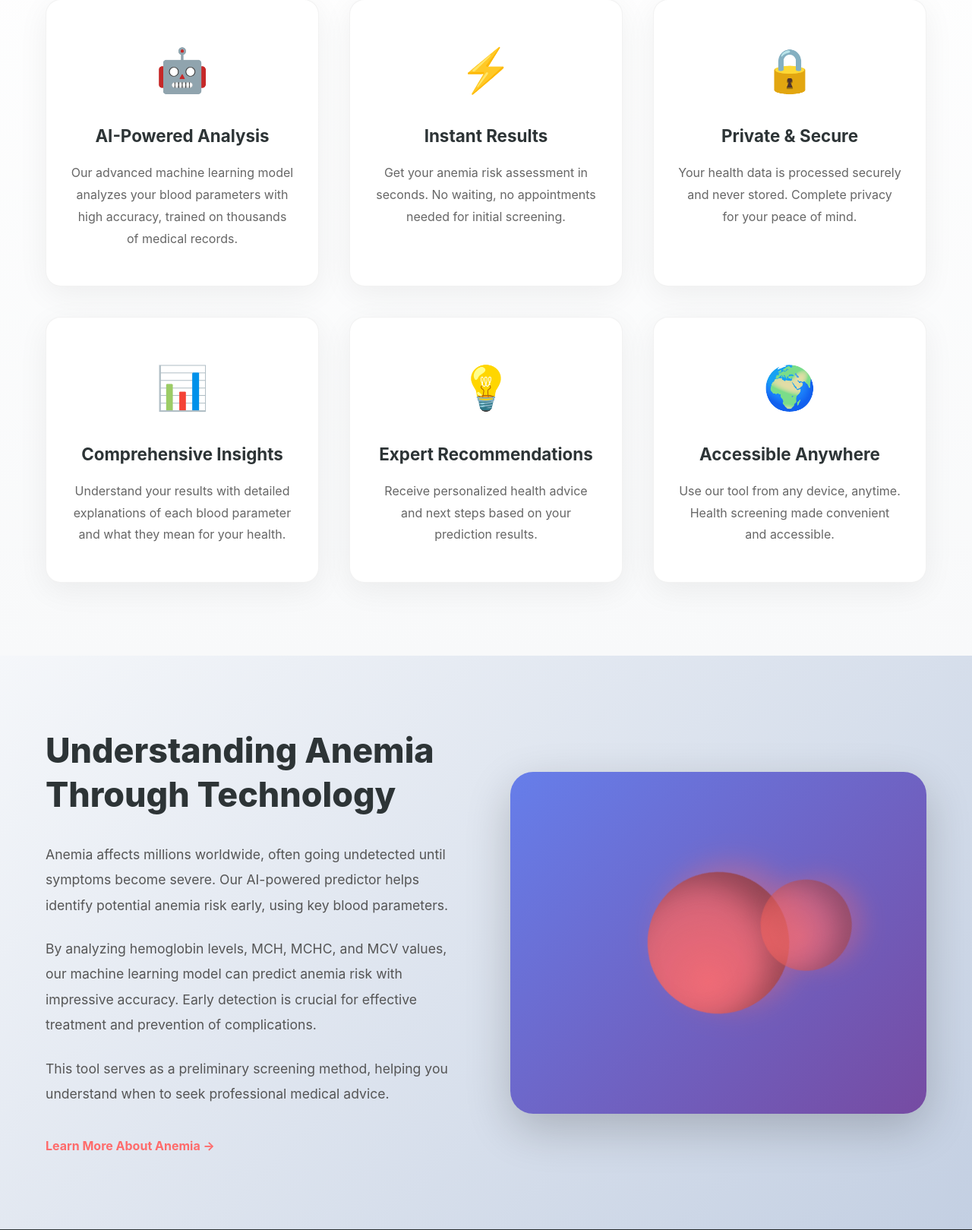
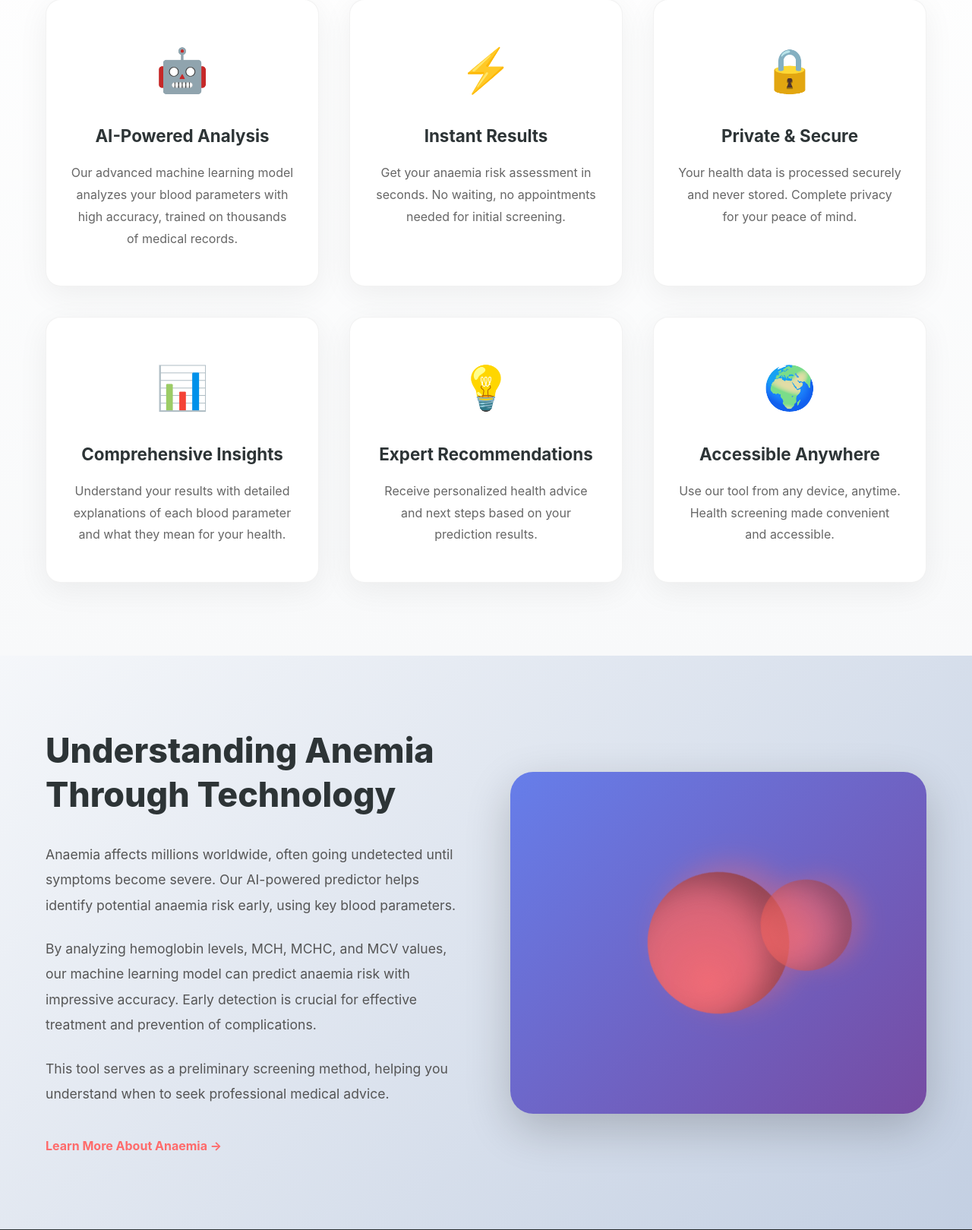
Before and after one commit to ghodkevrushabh/anaemia_sense, a Flask app: page / in a window 1280 px wide. Shown: the part 1055-2674 px from the top of the page at 76% size. Run offline with Flask 3, Linux system fonts and the light colour scheme; parts of the project's set-up code (start-up, migrations or seed data) failed here and were passed over.

Commit message:
improve the code

```diff
--- a/Desktop/Anaemia Sense/static/css/style.css
+++ b/Desktop/Anaemia Sense/static/css/style.css
@@ -124,7 +124,7 @@ body {
     justify-content: center;
     position: relative;
     overflow: hidden;
-    background: linear-gradient(135deg, #667eea 0%, #764ba2 100%);
+    background: url('rbcimage.jpeg') center/cover;
 }
 
 .hero::before {
@@ -134,8 +134,7 @@ body {
     left: 0;
     right: 0;
     bottom: 0;
-    background: url('/static/images/rbcimage.jpeg') center/cover;
-    opacity: 0.3;
+    background: rgba(0, 0, 0, 0.5);
     z-index: 1;
 }
 
@@ -145,7 +144,7 @@ body {
     left: 0;
     width: 100%;
     height: 100%;
-    background: linear-gradient(135deg, rgba(102, 126, 234, 0.9), rgba(118, 75, 162, 0.9));
+    background: linear-gradient(135deg, rgba(102, 126, 234, 0.75), rgba(118, 75, 162, 0.75));
     z-index: 2;
 }
 
--- a/Desktop/Anaemia Sense/templates/details.html
+++ b/Desktop/Anaemia Sense/templates/details.html
@@ -9,7 +9,7 @@
 <body>
     <nav class="navbar">
         <div class="nav-container">
-            <div class="logo">Anemia Sense</div>
+            <div class="logo">Anaemia Sense</div>
             <ul class="nav-menu">
                 <li><a href="/">Home</a></li>
                 <li><a href="/details" class="active">About</a></li>
@@ -38,7 +38,7 @@
 
                 <article class="content-card">
                     <div class="card-icon">📊</div>
-                    <h2>Types of Anemia</h2>
+                    <h2>Types of Anaemia</h2>
                     <ul class="styled-list">
                         <li><strong>Iron-deficiency anaemia:</strong> Most common type, caused by insufficient iron</li>
                         <li><strong>Vitamin-deficiency anaemia:</strong> Lack of vitamin B12 or folate</li>
--- a/Desktop/Anaemia Sense/templates/index.html
+++ b/Desktop/Anaemia Sense/templates/index.html
@@ -3,13 +3,13 @@
 <head>
     <meta charset="UTF-8">
     <meta name="viewport" content="width=device-width, initial-scale=1.0">
-    <title>Anemia Predictor - AI-Powered Health Screening</title>
+    <title>Anaemia Predictor - AI-Powered Health Screening</title>
     <link rel="stylesheet" href="static/css/style.css">
 </head>
 <body>
     <nav class="navbar">
         <div class="nav-container">
-            <div class="logo">Anemia Sense</div>
+            <div class="logo">Anaemia Sense</div>
             <ul class="nav-menu">
                 <li><a href="/" class="active">Home</a></li>
                 <li><a href="/details">About</a></li>
@@ -22,7 +22,7 @@
     <section class="hero">
         <div class="hero-overlay"></div>
         <div class="hero-content">
-            <h1 class="hero-title">Predict Anemia Risk with AI</h1>
+            <h1 class="hero-title">Predict Anaemia Risk with AI</h1>
             <p class="hero-subtitle">Advanced machine learning technology for instant health screening. Get accurate predictions based on your blood parameters in seconds.</p>
             <a href="/result" class="cta-button">Start Your Health Check</a>
         </div>
@@ -40,7 +40,7 @@
                 <div class="feature-card">
                     <div class="feature-icon">⚡</div>
                     <h3>Instant Results</h3>
-                    <p>Get your anemia risk assessment in seconds. No waiting, no appointments needed for initial screening.</p>
+                    <p>Get your anaemia risk assessment in seconds. No waiting, no appointments needed for initial screening.</p>
                 </div>
                 <div class="feature-card">
                     <div class="feature-icon">🔒</div>
@@ -71,10 +71,10 @@
             <div class="about-content">
                 <div class="about-text">
                     <h2>Understanding Anemia Through Technology</h2>
-                    <p>Anemia affects millions worldwide, often going undetected until symptoms become severe. Our AI-powered predictor helps identify potential anemia risk early, using key blood parameters.</p>
-                    <p>By analyzing hemoglobin levels, MCH, MCHC, and MCV values, our machine learning model can predict anemia risk with impressive accuracy. Early detection is crucial for effective treatment and prevention of complications.</p>
+                    <p>Anaemia affects millions worldwide, often going undetected until symptoms become severe. Our AI-powered predictor helps identify potential anaemia risk early, using key blood parameters.</p>
+                    <p>By analyzing hemoglobin levels, MCH, MCHC, and MCV values, our machine learning model can predict anaemia risk with impressive accuracy. Early detection is crucial for effective treatment and prevention of complications.</p>
                     <p>This tool serves as a preliminary screening method, helping you understand when to seek professional medical advice.</p>
-                    <a href="/details" class="learn-more">Learn More About Anemia →</a>
+                    <a href="/details" class="learn-more">Learn More About Anaemia →</a>
                 </div>
                 <div class="blood-cell-illustration"></div>
             </div>
@@ -97,7 +97,7 @@
                 </div>
             </div>
             <div class="footer-bottom">
-                <p>&copy; 2025 Anemia Predictor. All rights reserved.</p>
+                <p>&copy; 2025 Anaemia Predictor. All rights reserved.</p>
             </div>
         </div>
     </footer>
--- a/Desktop/Anaemia Sense/templates/result.html
+++ b/Desktop/Anaemia Sense/templates/result.html
@@ -3,13 +3,13 @@
 <head>
     <meta charset="UTF-8">
     <meta name="viewport" content="width=device-width, initial-scale=1.0">
-    <title>Result - Anemia Predictor</title>
+    <title>Result - Anaemia Predictor</title>
     <link rel="stylesheet" href="static/css/style.css">
 </head>
 <body>
     <nav class="navbar">
         <div class="nav-container">
-            <div class="logo">Anemia Sense</div>
+            <div class="logo">Anaemia Sense</div>
             <ul class="nav-menu">
                 <li><a href="/">Home</a></li>
                 <li><a href="/details">About</a></li>
@@ -124,7 +124,7 @@
                 </div>
             </div>
             <div class="footer-bottom">
-                <p>&copy; 2025 Anemia Predictor. All rights reserved.</p>
+                <p>&copy; 2025 Anaemia Predictor. All rights reserved.</p>
             </div>
         </div>
     </footer>
```
Also changed, not shown: Desktop/Anaemia Sense/assets/architecture.png.jpg (added), Desktop/Anaemia Sense/assets/hero-image.png.jpg (added), Desktop/Anaemia Sense/static/css/rbcimage.jpeg (added), 1 other file.
